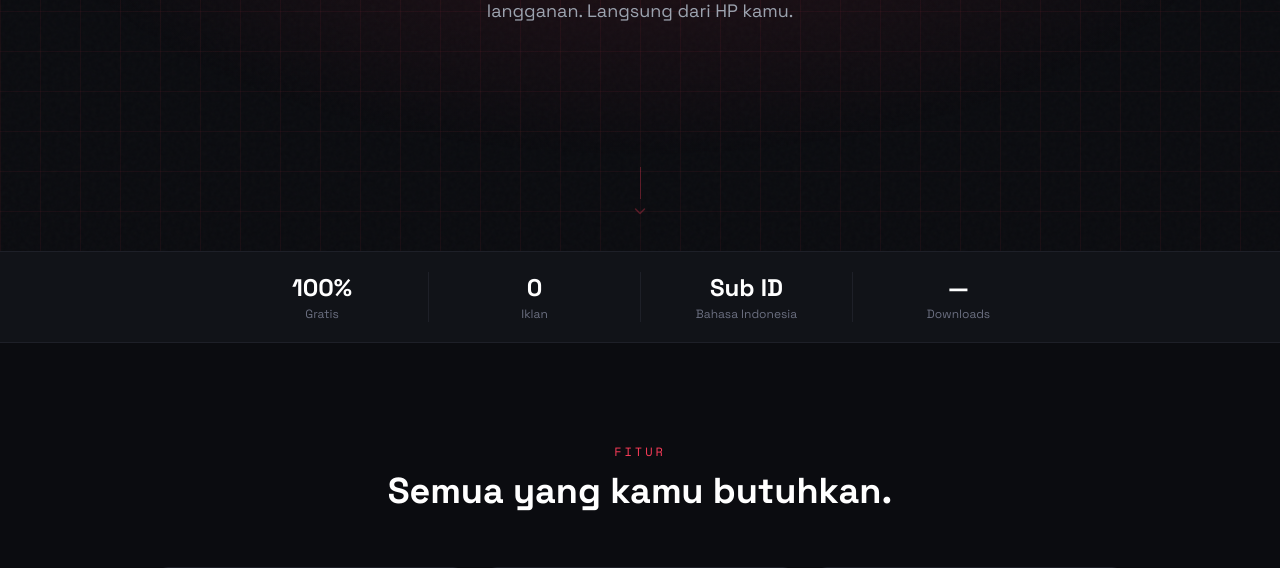
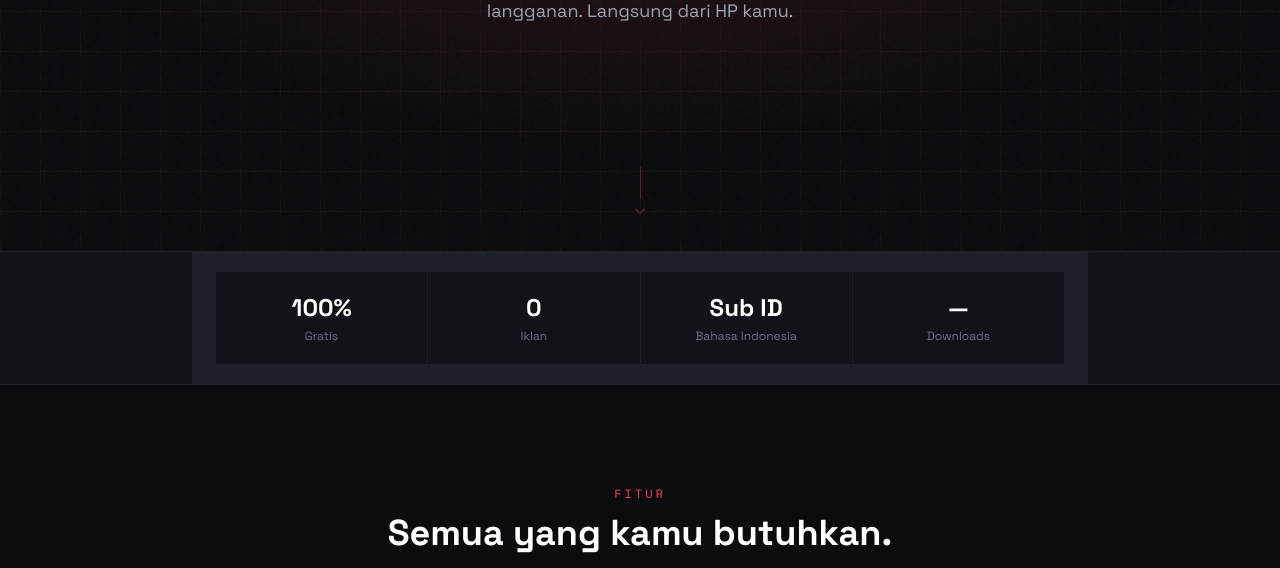
Before and after one commit to RMBLOGG/aniku-download, a Flask app: page / in a window 1280 px wide. Shown: the part 549-1117 px from the top of the page. Run offline with Flask 3, Linux system fonts and the light colour scheme; some libraries are stand-ins or nearby versions.

Commit message:
Add files via upload

```diff
--- a/templates/index.html
+++ b/templates/index.html
@@ -196,22 +196,22 @@
 
   <!-- STATS BAR -->
   <div class="border-y border-edge bg-panel">
-    <div class="max-w-4xl mx-auto px-6 py-5 grid grid-cols-4 divide-x divide-edge text-center">
-      <div class="px-4">
+    <div class="max-w-4xl mx-auto px-6 py-5 grid grid-cols-2 sm:grid-cols-4 gap-px bg-edge">
+      <div class="px-6 py-5 text-center bg-panel">
         <p class="text-white font-bold text-2xl">100%</p>
-        <p class="text-dim text-xs mt-0.5">Gratis</p>
+        <p class="text-dim text-xs mt-1">Gratis</p>
       </div>
-      <div class="px-4">
+      <div class="px-6 py-5 text-center bg-panel">
         <p class="text-white font-bold text-2xl">0</p>
-        <p class="text-dim text-xs mt-0.5">Iklan</p>
+        <p class="text-dim text-xs mt-1">Iklan</p>
       </div>
-      <div class="px-4">
+      <div class="px-6 py-5 text-center bg-panel">
         <p class="text-white font-bold text-2xl">Sub ID</p>
-        <p class="text-dim text-xs mt-0.5">Bahasa Indonesia</p>
+        <p class="text-dim text-xs mt-1">Bahasa Indonesia</p>
       </div>
-      <div class="px-4">
+      <div class="px-6 py-5 text-center bg-panel">
         <p class="text-white font-bold text-2xl" id="stat-downloads">—</p>
-        <p class="text-dim text-xs mt-0.5">Downloads</p>
+        <p class="text-dim text-xs mt-1">Downloads</p>
       </div>
     </div>
   </div>
@@ -564,6 +564,7 @@
           const notes  = renderMarkdown(r.body);
           const isNew  = i === 0;
           const size   = apk ? `${(apk.size/1024/1024).toFixed(1)} MB` : '';
+          const dlCount = r.assets.reduce((s, a) => s + (a.download_count || 0), 0);
           return `
 <div class="cl-card ${isNew ? 'latest' : ''}">
   <div class="px-5 py-4 flex items-center justify-between gap-4 flex-wrap ${notes ? 'border-b border-edge' : ''}">
@@ -572,6 +573,7 @@
       <span class="font-mono font-bold text-bone text-sm">${r.tag_name}</span>
       <span class="text-dim text-xs">${formatDate(r.published_at)}</span>
       ${size ? `<span class="text-dim text-xs">${size}</span>` : ''}
+      <span class="flex items-center gap-1 text-dim text-xs"><i class="fa-solid fa-download text-[10px]"></i> ${dlCount.toLocaleString('id-ID')}</span>
     </div>
     <a href="${dlUrl}" ${apk ? 'download' : 'target="_blank"'}
        class="flex items-center gap-2 text-xs font-semibold text-red border border-red/30 hover:border-red hover:bg-redlow px-3 py-1.5 rounded-full transition-all whitespace-nowrap">
```
